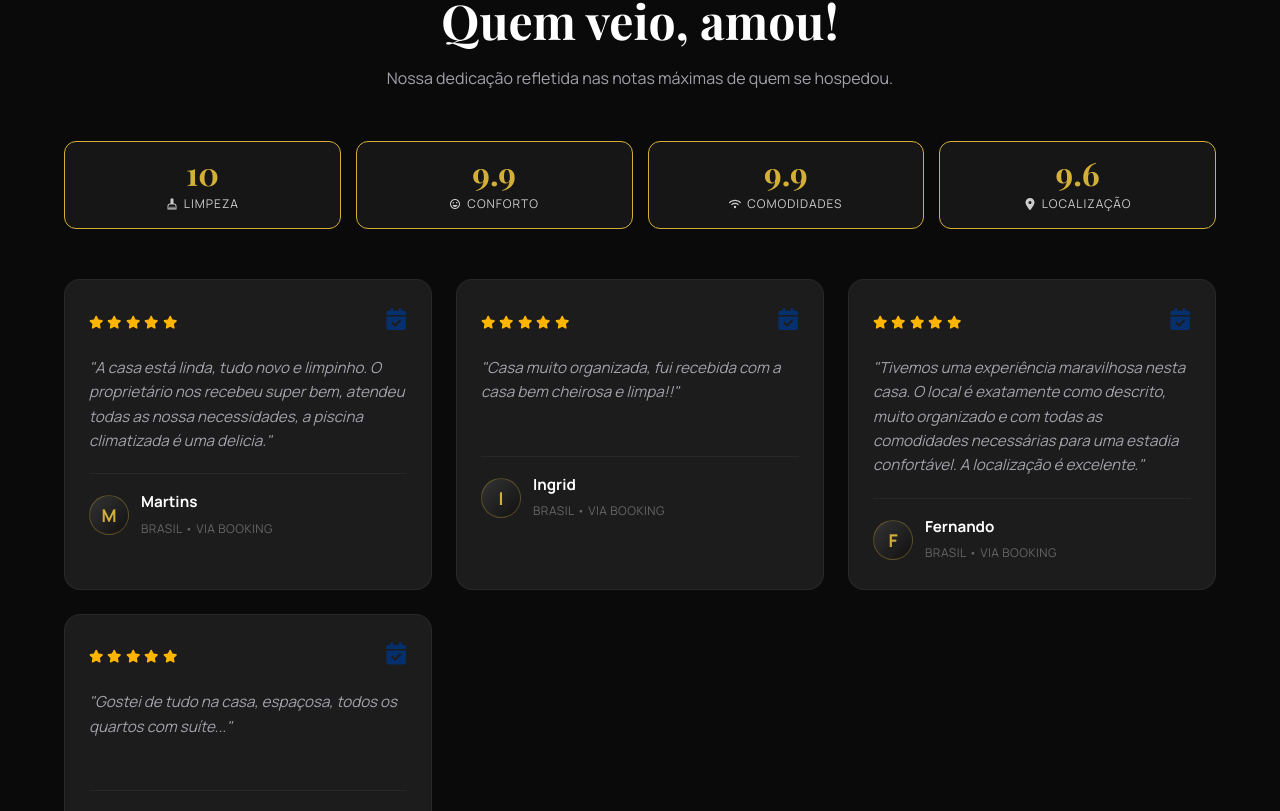
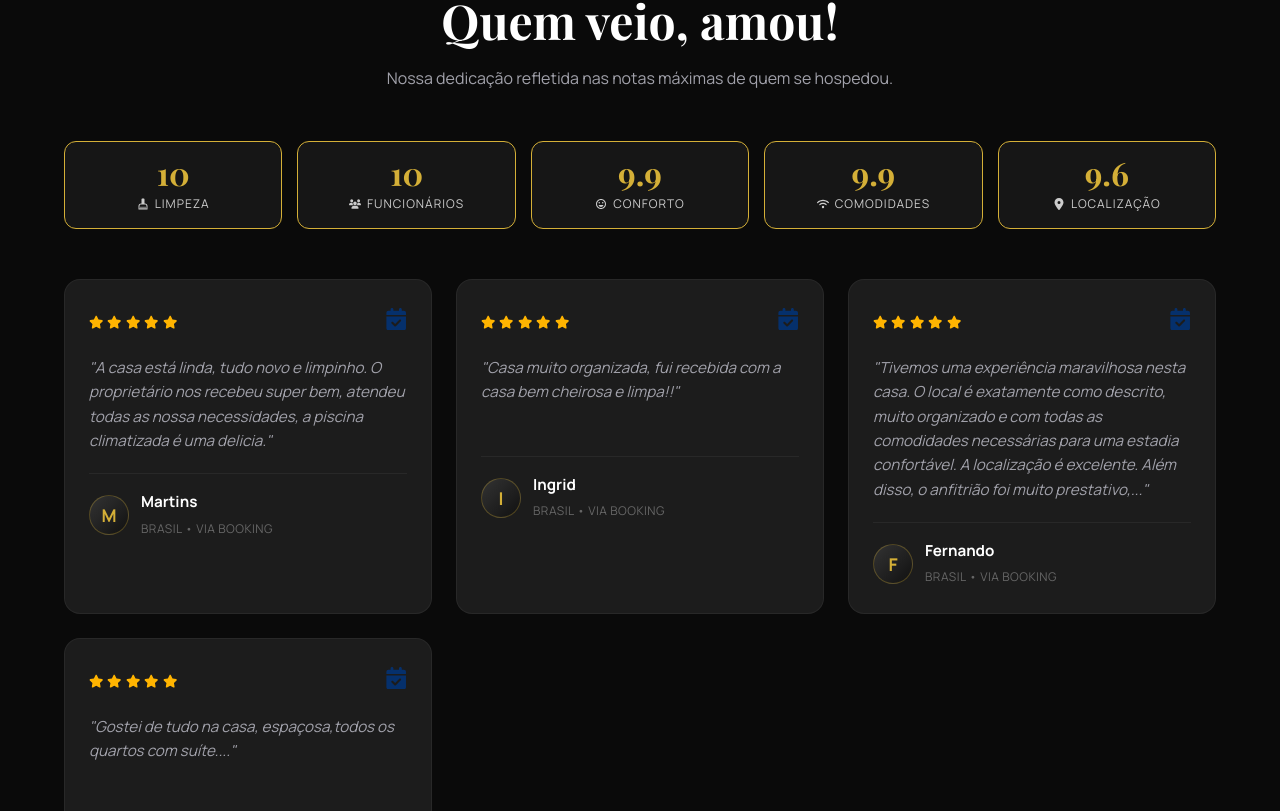
Before and after one commit to Matheush2ds/landing-page-gabanas-house, a React (Vite) app: page / in a window 1280 px wide. Shown: the part 2387-3198 px from the top of the page. Built offline with nearby package versions, Linux system fonts and the light colour scheme.

Commit message:
fix: corrige localização exata (mapa e endereço) e atualiza depoimentos conforme prints

```diff
--- a/src/pages/Home.jsx
+++ b/src/pages/Home.jsx
@@ -25,7 +25,7 @@ const FadeInSection = ({ children }) => {
   return <div className="fade-in-section" ref={domRef}>{children}</div>;
 };
 
-// DADOS REAIS DAS AVALIAÇÕES (BOOKING)
+// DADOS REAIS DAS AVALIAÇÕES (CONFORME PRINTS)
 const reviewsData = [
     {
       id: 1,
@@ -47,7 +47,7 @@ const reviewsData = [
       id: 3,
       name: "Fernando",
       source: "Booking",
-      text: "Tivemos uma experiência maravilhosa nesta casa. O local é exatamente como descrito, muito organizado e com todas as comodidades necessárias para uma estadia confortável. A localização é excelente.",
+      text: "Tivemos uma experiência maravilhosa nesta casa. O local é exatamente como descrito, muito organizado e com todas as comodidades necessárias para uma estadia confortável. A localização é excelente. Além disso, o anfitrião foi muito prestativo,...",
       stars: 5,
       date: "Brasil"
     },
@@ -55,7 +55,7 @@ const reviewsData = [
       id: 4,
       name: "Marlice",
       source: "Booking",
-      text: "Gostei de tudo na casa, espaçosa, todos os quartos com suíte...",
+      text: "Gostei de tudo na casa, espaçosa,todos os quartos com suíte....",
       stars: 5,
       date: "Brasil"
     }
@@ -66,6 +66,9 @@ const Home = () => {
   const linkAirbnb = "https://www.airbnb.com.br/rooms/952305594473672721?adults=10";
   const linkBooking = "https://www.booking.com/hotel/br/casa-de-aluguel-para-temporada-caldas-novas.pt-br.html";
   const linkInstagram = "https://www.instagram.com/gabanas_house?igsh=a2RpNXMzcHpwc25w";
+
+  // Endereço exato para o Google Maps
+  const mapQuery = "Rua 7 - Av. A, qd: 04 Lt: 27 - Itaguai 1, Caldas Novas - GO";
 
   const ActionButtons = () => (
     <div className="btn-group">
@@ -107,7 +110,7 @@ const Home = () => {
         </div>
       </header>
 
-      {/* LOCALIZAÇÃO (ESTÁ AQUI!) */}
+      {/* LOCALIZAÇÃO */}
       <section className="container-pad">
         <FadeInSection>
           <div className="section-header">
@@ -149,10 +152,10 @@ const Home = () => {
             </div>
 
             <div className="map-container">
-               {/* URL CORRIGIDA PARA O MAPA CARREGAR CORRETAMENTE */}
+               {/* URL DO MAPA COM O ENDEREÇO */}
                <iframe
                 className="map-embed"
-                src="https://maps.google.com/maps?q=Rua+7+Av+A+Qd+04+Lt+27+Itaguai+1+Caldas+Novas&t=m&z=16&output=embed&iwloc=near"
+                src={`https://maps.google.com/maps?q=${encodeURIComponent(mapQuery)}&t=m&z=16&output=embed&iwloc=near`}
                 loading="lazy"
                 title="Mapa Gabana's House"
                 allowFullScreen
@@ -207,6 +210,10 @@ const Home = () => {
                     <span className="score-label"><MdCleaningServices/> Limpeza</span>
                 </div>
                 <div className="score-badge">
+                    <span className="score-val">10</span>
+                    <span className="score-label"><FaUsers/> Funcionários</span>
+                </div>
+                <div className="score-badge">
                     <span className="score-val">9.9</span>
                     <span className="score-label"><MdSentimentVerySatisfied/> Conforto</span>
                 </div>
```
